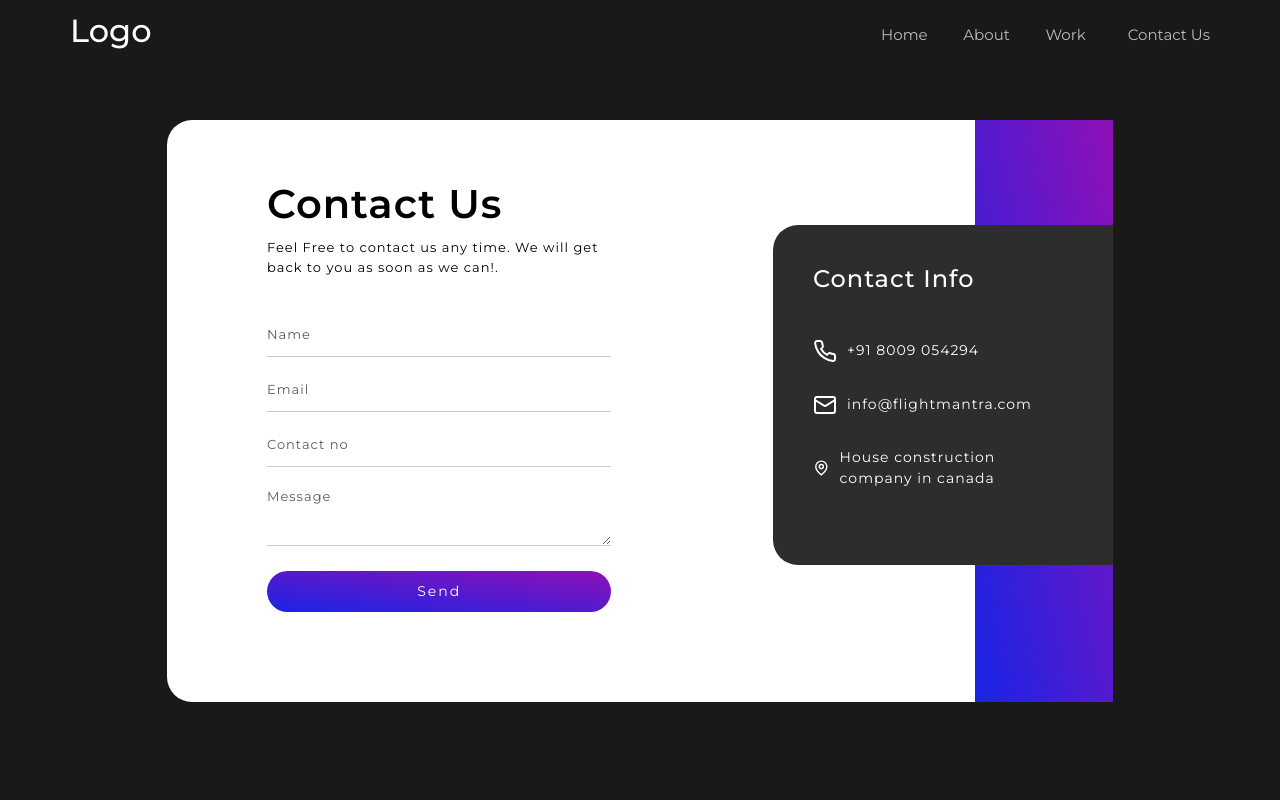
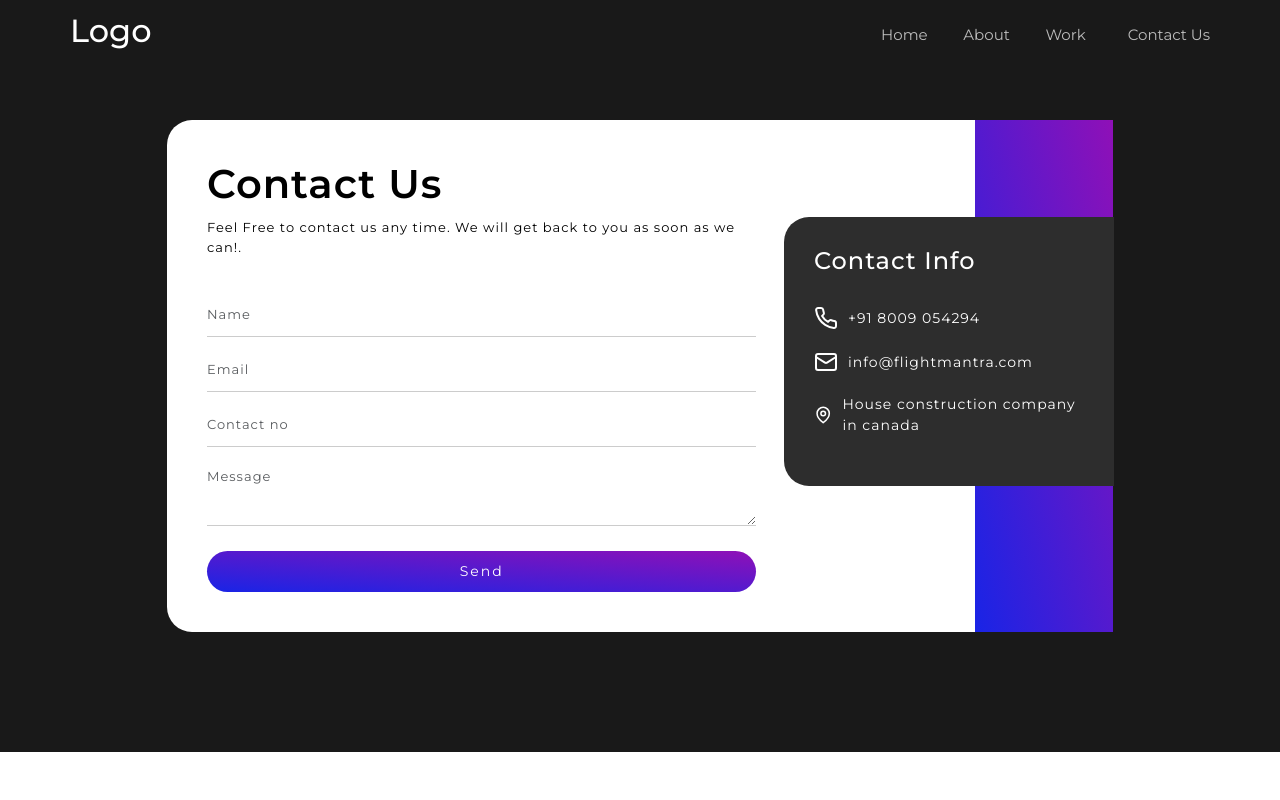
Before and after one commit to Anshkakkar15/white-diamond, a Next.js app: page /contact in a window 1280 px wide. Shown: the top 800 px of the page. Built offline with nearby package versions, Linux system fonts and the light colour scheme.

Commit message:
contact page complete

```diff
--- a/components/pages/contact/Map.jsx
+++ b/components/pages/contact/Map.jsx
@@ -2,7 +2,7 @@ import React from "react";
 
 export const Map = ({ styles }) => {
   return (
-    <div className="container">
+    <div className="container-fluid">
       <div className="row">
         <div className="col-md-10 offset-md-1">
           <div className={styles.map_inner}>
--- a/layout/header/index.jsx
+++ b/layout/header/index.jsx
@@ -30,12 +30,12 @@ export const Header = () => {
           alt="Company Logo"
         /> */}
           <h2>Logo</h2>
-          <div
+          {/* <div
             onClick={() => setIsActive(true)}
             className={`${styles.menu_toggle}`}
           >
             <Menu color="#fff" />
-          </div>
+          </div> */}
           <ul className={`nav ${isActive ? styles.nav_active : null}`}>
             <li onClick={() => setIsActive(false)} className={styles.cross}>
               <X color="#BCBCBC" />
--- a/styles/Contact.module.css
+++ b/styles/Contact.module.css
@@ -14,7 +14,7 @@
 }
 
 .contact_field {
-  padding: 60px 340px 90px 100px;
+  padding: 40px 195px 40px 40px;
 }
 
 .right_conatct_social_icon {
@@ -60,22 +60,22 @@
   position: absolute;
   background-color: #2d2d2d;
   color: #fff;
-  right: 0;
-  top: 18%;
-  height: 340px;
-  width: 340px;
-  padding: 40px;
+  right: -1px;
+  top: 19%;
+  height: max-content;
+  width: 330px;
+  padding: 30px;
   border-radius: 25px 0 0 25px;
 }
 
 .contact_info_sec h4 {
   letter-spacing: 1px;
-  padding-bottom: 15px;
+  padding-bottom: 10px;
+  margin-bottom: 0;
 }
 
 .info_single {
-  margin: 30px 0px;
-  margin-right: 15px;
+  margin: 20px 0px;
   gap: 10px;
 }
 
@@ -131,6 +131,47 @@ button.contact_form_submit {
   overflow: hidden;
 }
 
+@media only screen and (max-width: 1199px) {
+  .contact_field {
+    padding: 35px 31px 35px 31px;
+  }
+
+  .contact_field .form_control {
+    width: 75%;
+  }
+
+  button.contact_form_submit {
+    width: 75%;
+  }
+
+  .contact_info_sec {
+    position: absolute;
+    background-color: #2d2d2d;
+    color: #fff;
+    right: -1px;
+    top: 21%;
+    height: max-content;
+    width: 256px;
+    padding: 25px 25px;
+    border-radius: 25px 0 0 25px;
+  }
+
+  .contact_field h3 {
+    font-size: 26px;
+  }
+  .contact_info_sec h4 {
+    padding-bottom: 0;
+  }
+  .contact_info_sec span {
+    font-size: 13px;
+  }
+  .info_single {
+    margin: 20px 0px;
+    margin-right: 0;
+    gap: 10px;
+  }
+
+}
 @media only screen and (max-width: 990px) {
   .contact_field {
     padding: 22px 44px 28px 27px;
@@ -175,6 +216,9 @@ button.contact_form_submit {
 @media only screen and (max-width: 767px) {
   .contact_field {
     padding: 25px 18px 236px 18px;
+  }
+  .contact_us{
+    padding: 90px 0;
   }
   .contact_field .form_control {
     width: 100%;
@@ -225,6 +269,10 @@ button.contact_form_submit {
     border-radius: 14px;
   }
 
+  .contact_us{
+    padding: 70px 0;
+  }
+
   .contact_field {
     padding: 25px 18px 236px 18px;
   }
@@ -244,4 +292,5 @@ button.contact_form_submit {
   .info_single span {
     font-size: 12px;
   }
+
 }
```
Also changed, not shown: app/page.jsx (+4 -4 lines).
